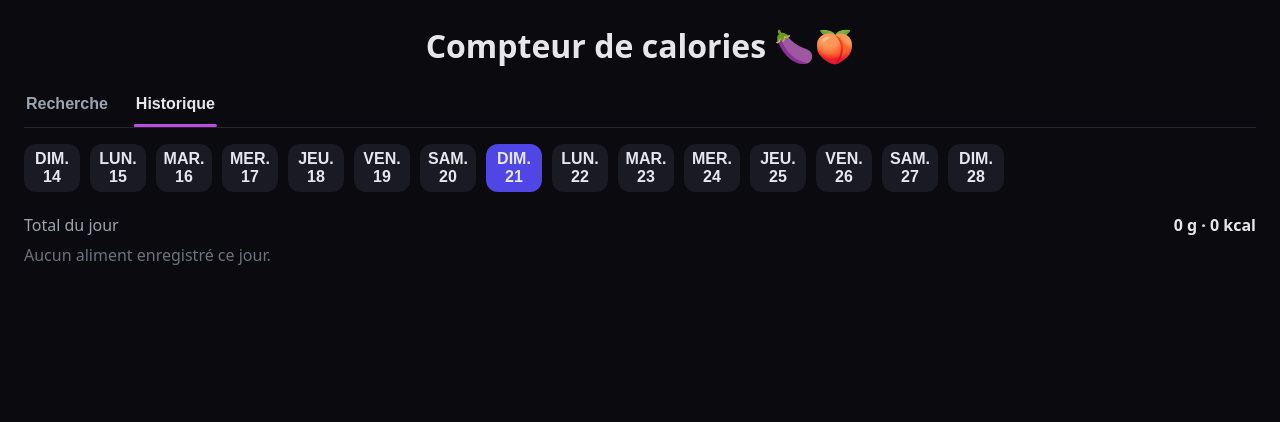
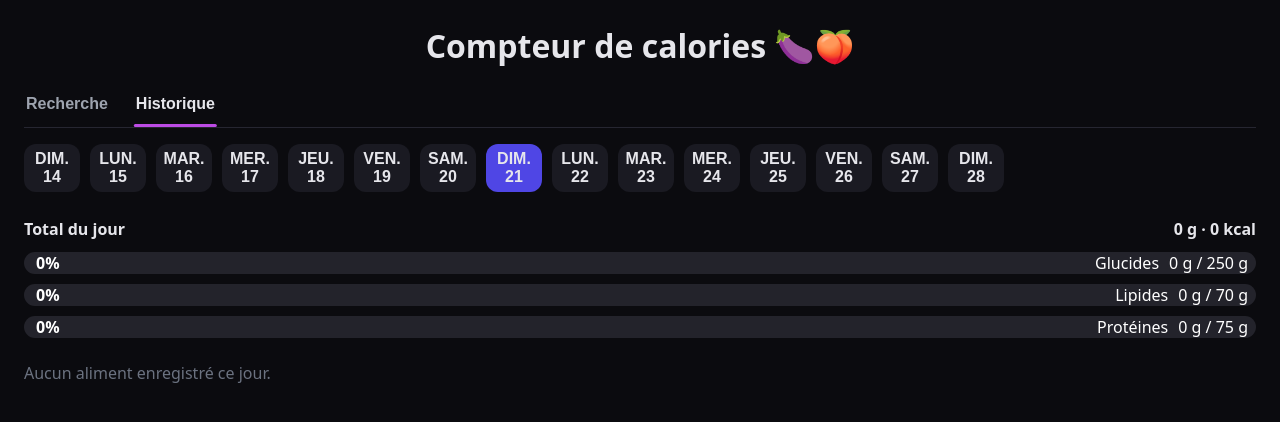
Before and after one commit to itsrim/cal, a React (Vite) app: page / in a window 1280 px wide. Both pictures are taken after a click on the tab "Historique". Shown: the top 422 px of the page. Built offline with nearby package versions, Linux system fonts and the light colour scheme.

Commit message:
multiple progress bar

```diff
--- a/src/components/HistoryTab.tsx
+++ b/src/components/HistoryTab.tsx
@@ -1,117 +1,43 @@
-import React from "react";
-import styled from "styled-components";
-import { SavedItem } from "../types";
+import React, { useEffect, useMemo, useState, useRef } from "react";
+import { Nutriments, SavedItem } from "../types";
 import { storage } from "../utils/storage";
-
-const CalendarStrip = styled.div`
-  height: 64px;
-  overflow-x: auto;
-  display: flex;
-  gap: 10px;
-  padding-bottom: 6px;
-  scrollbar-width: thin;
-`;
-
-const DayPill = styled.button<{ $selected?: boolean }>`
-  height: 48px;
-  width: 56px;
-  min-width: 56px;
-  border-radius: 12px;
-  border: 0;
-  background-color: ${(p) => (p.$selected ? "#4f46e5" : "#1a1a22")};
-  color: #e6e6eb;
-  font-weight: 700;
-  white-space: pre-line;
-  display: grid;
-  place-items: center;
-  cursor: pointer;
-`;
-
-const Card = styled.div`
-  margin-top: 12px;
-  padding: 16px;
-  border-radius: 16px;
-  background-color: #13131a;
-  display: grid;
-  gap: 8px;
-`;
-
-const Row = styled.div`
-  display: flex;
-  align-items: center;
-  justify-content: space-between;
-  gap: 8px;
-`;
-
-const ProductName = styled.div`
-  color: #c7c7d1;
-  font-size: 16px;
-  font-weight: 600;
-`;
-
-const InlineHint = styled.span`
-  color: #6b7280;
-  font-size: 12px;
-  margin-left: 6px;
-`;
-
-const Label = styled.span`
-  color: #9da3ae;
-`;
-
-const Value = styled.span`
-  color: #e6e6eb;
-  font-weight: 700;
-`;
-
-const Hint = styled.p`
-  color: #6b7280;
-  margin: 8px 0;
-`;
-
-const IconButton = styled.button`
-  padding: 8px;
-  margin-left: 8px;
-  border: 0;
-  background: transparent;
-  cursor: pointer;
-`;
-
-const QtyInput = styled.input`
-  width: 72px;
-  height: 36px;
-  border-radius: 8px;
-  background-color: #1a1a22;
-  color: #f5f5f7;
-  text-align: center;
-  border: 1px solid #262631;
-  font-size: 16px;
-`;
-
-const LeftRow = styled.div`
-  display: flex;
-  align-items: center;
-  gap: 8px;
-`;
-
-const Trash = styled.span`
-  color: #ef4444;
-  font-weight: 900;
-  font-size: 16px;
-`;
-
-const ListScroll = styled.div`
-  flex: 1;
-  overflow-y: auto;
-  max-height: calc(100vh - 260px);
-  padding-right: 4px;
-`;
+import {
+  CalendarStrip,
+  Card,
+  DayPill,
+  Fill,
+  Hint,
+  IconButton,
+  InlineHint,
+  Label,
+  LeftRow,
+  LegendRow,
+  ListScroll,
+  Pct,
+  PctLeft,
+  ProductName,
+  ProgressWrap,
+  QtyInput,
+  RightInfo,
+  Row,
+  SubTitle,
+  Track,
+  Trash,
+  Value,
+} from "./StyleHistoryTab";
 
 const storageKey = "cal-history-v1";
 
 export const HistoryTab = () => {
-  const [selectedDate, setSelectedDate] = React.useState<Date>(new Date());
-  const [saved, setSaved] = React.useState<SavedItem[]>([]);
+  const [selectedDate, setSelectedDate] = useState<Date>(new Date());
+  const [saved, setSaved] = useState<SavedItem[]>([]);
+
+  // Max journaliers (équilibré pour 2000 kcal)
+  const MAX_CARBS = 250; // g
+  const MAX_FAT = 70; // g
+  const MAX_PROT = 75; // g
+
+  const todayRef = useRef<HTMLButtonElement>(null);
 
   const startOfDay = (d: Date) => {
     const x = new Date(d);
@@ -139,8 +65,11 @@ export const HistoryTab = () => {
       clearInterval(id);
     };
   }, []);
+  useEffect(() => {
+    todayRef.current?.scrollIntoView({ inline: "center", block: "nearest" });
+  }, []);
 
-  const daysStrip = React.useMemo(() => {
+  const daysStrip = useMemo(() => {
     const base = new Date();
     base.setHours(0, 0, 0, 0);
     const arr: Date[] = [];
@@ -159,18 +88,18 @@ export const HistoryTab = () => {
     return `${w.toUpperCase()}\n${day}`;
   };
 
-  const itemsForSelectedDay = React.useMemo(
+  const itemsForSelectedDay = useMemo(
     () => saved.filter((s) => sameDay(s.timestamp, selectedDate.getTime())),
     [saved, selectedDate]
   );
 
-  const totalQtyForDay = React.useMemo(
+  const totalQtyForDay = useMemo(
     () =>
       itemsForSelectedDay.reduce((sum, it) => sum + (it.quantity ?? 100), 0),
     [itemsForSelectedDay]
   );
 
-  const totalKcalForDay = React.useMemo(() => {
+  const totalKcalForDay = useMemo(() => {
     return itemsForSelectedDay.reduce((sum, it) => {
       const base =
         (it.nutriments as any)?.["energy-kcal_100g"] ??
@@ -190,6 +119,47 @@ export const HistoryTab = () => {
     } catch {}
   };
 
+  // helpers: récupère la valeur “par 100g” en priorité carbohydrates_100g
+  const getCarbs100 = (n?: Nutriments | null) =>
+    (n as any)?.carbohydrates_100g ??
+    (n as any)?.carbs_100g ??
+    (n as any)?.sugars_100g ??
+    null;
+
+  const getFat100 = (n?: Nutriments | null) => n?.fat_100g ?? null;
+
+  const getProt100 = (n?: Nutriments | null) => n?.proteins_100g ?? null;
+
+  // somme grammes journaliers ajustés à la quantité
+  const totalCarbs = useMemo(() => {
+    return itemsForSelectedDay.reduce((sum, it) => {
+      const per100 = getCarbs100(it.nutriments);
+      const qty = it.quantity ?? 100;
+      const g = typeof per100 === "number" ? (per100 * qty) / 100 : 0;
+      return sum + g;
+    }, 0);
+  }, [itemsForSelectedDay]);
+
+  const totalFat = useMemo(() => {
+    return itemsForSelectedDay.reduce((sum, it) => {
+      const per100 = getFat100(it.nutriments);
+      const qty = it.quantity ?? 100;
+      const g = typeof per100 === "number" ? (per100 * qty) / 100 : 0;
+      return sum + g;
+    }, 0);
+  }, [itemsForSelectedDay]);
+
+  const totalProt = useMemo(() => {
+    return itemsForSelectedDay.reduce((sum, it) => {
+      const per100 = getProt100(it.nutriments);
+      const qty = it.quantity ?? 100;
+      const g = typeof per100 === "number" ? (per100 * qty) / 100 : 0;
+      return sum + g;
+    }, 0);
+  }, [itemsForSelectedDay]);
+
+  const pct = (val: number, max: number) => (max > 0 ? (val / max) * 100 : 0);
+
   return (
     <>
       <CalendarStrip>
@@ -200,6 +170,7 @@ export const HistoryTab = () => {
               key={d.toISOString()}
               $selected={selected}
               onClick={() => setSelectedDate(d)}
+              ref={selected ? todayRef : undefined}
             >
               {displayDay(d)}
             </DayPill>
@@ -208,11 +179,55 @@ export const HistoryTab = () => {
       </CalendarStrip>
 
       <Row>
-        <Label>Total du jour</Label>
+        <SubTitle>Total du jour</SubTitle>
         <Value>
           {totalQtyForDay} g · {Math.round(totalKcalForDay)} kcal
         </Value>
       </Row>
+
+      <ProgressWrap>
+        {/* Glucides */}
+        <Track>
+          <Fill $pct={pct(totalCarbs, MAX_CARBS)} $color="#22c55e" />
+          <PctLeft $over={pct(totalCarbs, MAX_CARBS) > 100}>
+            {Math.round(pct(totalCarbs, MAX_CARBS))}%
+          </PctLeft>
+          <RightInfo>
+            <span>Glucides</span>
+            <span>
+              {Math.round(totalCarbs)} g / {MAX_CARBS} g
+            </span>
+          </RightInfo>
+        </Track>
+
+        {/* Lipides */}
+        <Track>
+          <Fill $pct={pct(totalFat, MAX_FAT)} $color="#0ea5a6" />
+          <PctLeft $over={pct(totalFat, MAX_FAT) > 100}>
+            {Math.round(pct(totalFat, MAX_FAT))}%
+          </PctLeft>
+          <RightInfo>
+            <span>Lipides</span>
+            <span>
+              {Math.round(totalFat)} g / {MAX_FAT} g
+            </span>
+          </RightInfo>
+        </Track>
+
+        {/* Protéines */}
+        <Track>
+          <Fill $pct={pct(totalProt, MAX_PROT)} $color="#facc15" />
+          <PctLeft $over={pct(totalProt, MAX_PROT) > 100}>
+            {Math.round(pct(totalProt, MAX_PROT))}%
+          </PctLeft>
+          <RightInfo>
+            <span>Protéines</span>
+            <span>
+              {Math.round(totalProt)} g / {MAX_PROT} g
+            </span>
+          </RightInfo>
+        </Track>
+      </ProgressWrap>
 
       <ListScroll>
         {itemsForSelectedDay.length === 0 ? (
--- /dev/null
+++ b/src/components/StyleHistoryTab.ts
@@ -0,0 +1,179 @@
+import styled from "styled-components";
+
+export const SubTitle = styled.h2`
+  color: #e6e6eb;
+  font-weight: 700;
+  margin-top: 4px;
+  margin-bottom: 4px;
+  font-size: 16px;
+  text-align: center;
+`;
+
+export const CalendarStrip = styled.div`
+  height: 64px;
+  overflow-x: auto;
+  display: flex;
+  gap: 10px;
+  padding-bottom: 6px;
+  scrollbar-width: thin;
+`;
+
+export const DayPill = styled.button<{ $selected?: boolean }>`
+  height: 48px;
+  width: 56px;
+  min-width: 56px;
+  border-radius: 12px;
+  border: 0;
+  background-color: ${(p) => (p.$selected ? "#4f46e5" : "#1a1a22")};
+  color: #e6e6eb;
+  font-weight: 700;
+  white-space: pre-line;
+  display: grid;
+  place-items: center;
+  cursor: pointer;
+`;
+
+export const Card = styled.div`
+  margin-top: 12px;
+  padding: 16px;
+  border-radius: 16px;
+  background-color: #13131a;
+  display: grid;
+  gap: 8px;
+`;
+
+export const Row = styled.div`
+  display: flex;
+  align-items: center;
+  justify-content: space-between;
+  gap: 8px;
+`;
+
+export const ProductName = styled.div`
+  color: #c7c7d1;
+  font-size: 16px;
+  font-weight: 600;
+`;
+
+export const InlineHint = styled.span`
+  color: #6b7280;
+  font-size: 12px;
+  margin-left: 6px;
+`;
+
+export const Label = styled.span`
+  color: #9da3ae;
+`;
+
+export const Value = styled.span`
+  color: #e6e6eb;
+  font-weight: 700;
+`;
+
+export const Hint = styled.p`
+  color: #6b7280;
+  margin: 8px 0;
+`;
+
+export const IconButton = styled.button`
+  padding: 8px;
+  margin-left: 8px;
+  border: 0;
+  background: transparent;
+  cursor: pointer;
+`;
+
+export const QtyInput = styled.input`
+  width: 72px;
+  height: 36px;
+  border-radius: 8px;
+  background-color: #1a1a22;
+  color: #f5f5f7;
+  text-align: center;
+  border: 1px solid #262631;
+  font-size: 16px;
+`;
+
+export const LeftRow = styled.div`
+  display: flex;
+  align-items: center;
+  gap: 8px;
+`;
+
+export const Trash = styled.span`
+  color: #ef4444;
+  font-weight: 900;
+  font-size: 16px;
+`;
+
+export const ListScroll = styled.div`
+  flex: 1;
+  overflow-y: auto;
+  max-height: calc(100vh - 260px);
+  padding-right: 4px;
+`;
+// ----- Progress bars -----
+export const ProgressWrap = styled.div`
+  display: grid;
+  gap: 10px;
+  margin: 8px 0 16px;
+`;
+
+export const LegendRow = styled.div`
+  display: flex;
+  justify-content: space-between;
+  align-items: center;
+  color: #9da3ae;
+  font-weight: 600;
+`;
+
+
+export const Pct = styled.span<{ $over?: boolean }>`
+  position: absolute;
+  left: 12px;
+  top: 50%;
+  transform: translateY(-50%);
+  color: ${(p) => (p.$over ? "#ef4444" : "white")};
+  font-weight: 800;
+`;
+
+
+export const Track = styled.div`
+  height: 22px;
+  border-radius: 11px;
+  background: #23232b;        /* rail */
+  overflow: hidden;
+  position: relative;
+`;
+
+export const Fill = styled.div<{ $pct: number; $color: string }>`
+  width: ${(p) => Math.min(100, p.$pct)}%;
+  height: 100%;
+  background: ${(p) => p.$color};
+  border-radius: 11px 0 0 11px;
+  transition: width .25s ease;
+`;
+
+export const PctLeft = styled.span<{ $over?: boolean }>`
+  position: absolute;
+  left: 12px;
+  top: 50%;
+  transform: translateY(-50%);
+  color: ${(p) => (p.$over ? "#ef4444" : "white")};
+  font-weight: 800;
+  pointer-events: none;
+`;
+
+export const RightInfo = styled.div`
+  position: absolute;
+  right: 8px;
+  top: 50%;
+  transform: translateY(-50%);
+  display: flex;
+  gap: 10px;
+  align-items: center;
+  color:rgb(255, 255, 255);
+  font-weight: 500;
+  white-space: nowrap;
+  pointer-events: none;   /* pas cliquable */
+`;
```
